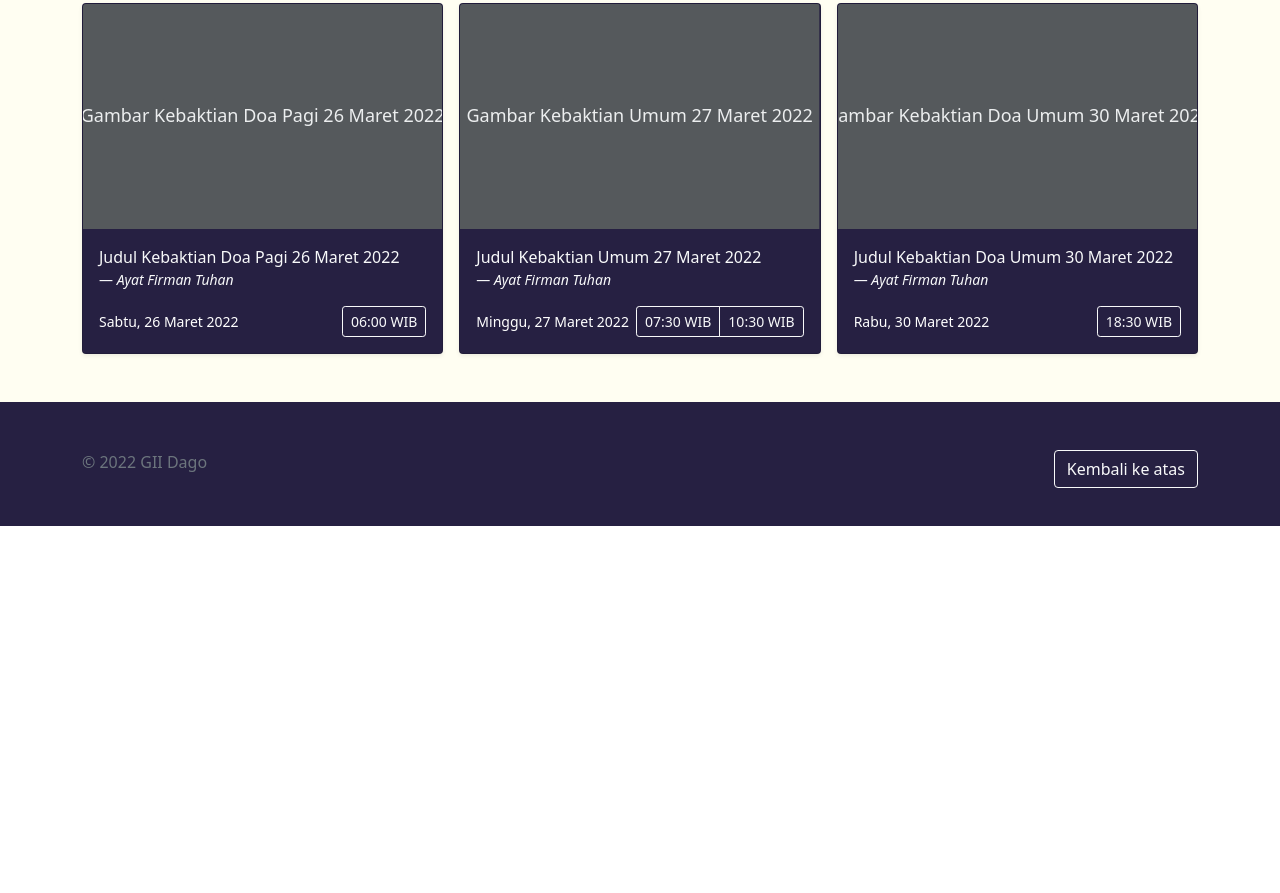
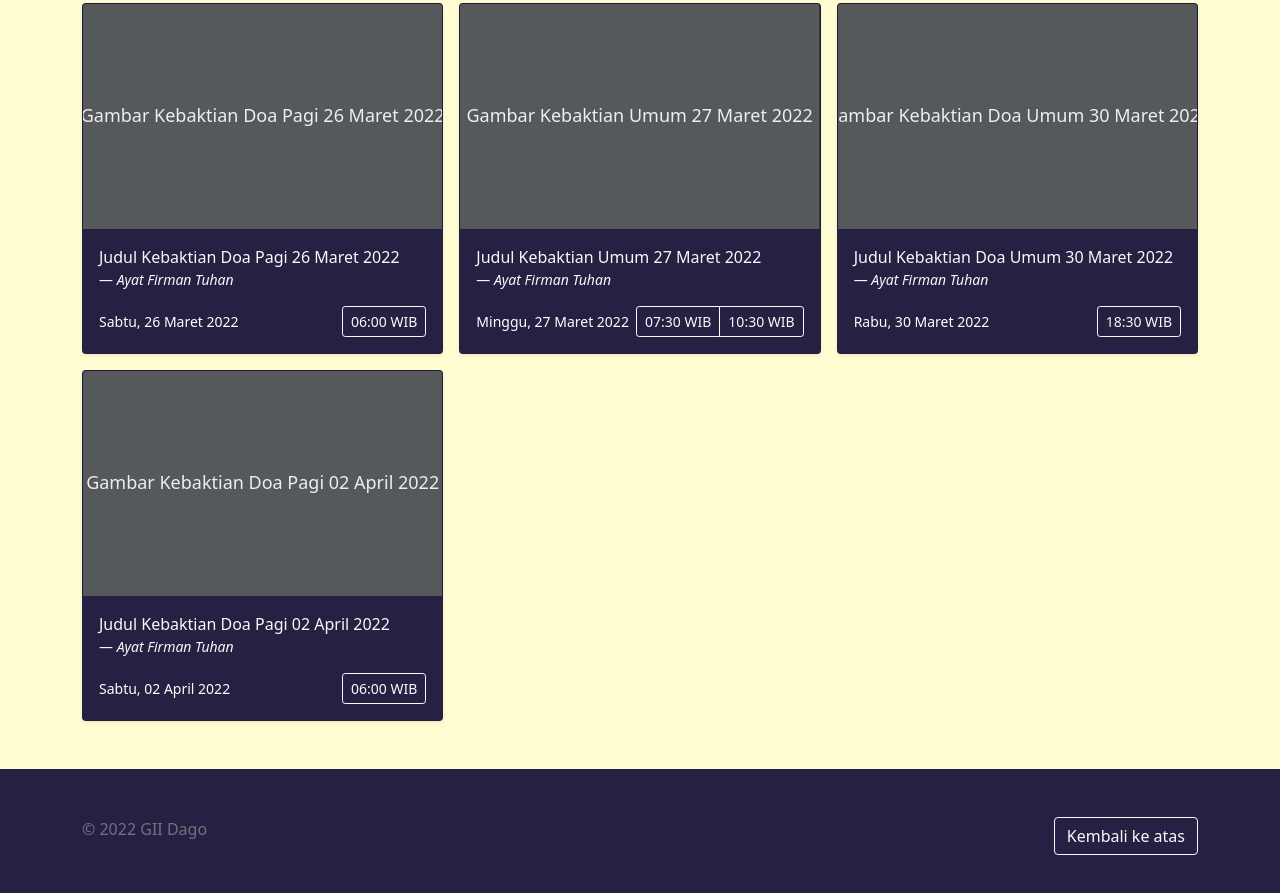
Before and after one commit to ahaumedia/giidago, a plain HTML site: page dashboard.html in a window 1280 px wide. Shown: the part 680-1573 px from the top of the page. Before the commit the page ends 1206 px from the top, so only its background shows below. Drawn offline with Linux system fonts and the light colour scheme.

Commit message:
Add files via upload
color correction

```diff
--- a/dashboard.html
+++ b/dashboard.html
@@ -35,7 +35,7 @@
       }
 
       .gii-card{
-        background-color: #7e6fbd;
+        background-color: #fffdd1;
       }
 
       .gii-ivory{
@@ -226,7 +226,7 @@
   </div>
   <!-- Modal tiket end-->
 
-  <div class="album py-5 gii-ivory text-light">
+  <div class="album py-5 gii-card text-light">
     <div class="container">
 
       <div class="row row-cols-1 row-cols-sm-2 row-cols-md-3 g-3">
@@ -283,6 +283,23 @@
           </div>
         </div>
 
+        <div class="col">
+          <div class="card shadow-sm gii-body">
+            <svg class="bd-placeholder-img card-img-top" width="100%" height="225" xmlns="http://www.w3.org/2000/svg" role="img" aria-label="Placeholder: Thumbnail" preserveAspectRatio="xMidYMid slice" focusable="false"><title>Placeholder</title><rect width="100%" height="100%" fill="#55595c"/><text x="50%" y="50%" fill="#eceeef" dy=".3em">Gambar Kebaktian Doa Pagi 02 April 2022</text></svg>
+
+            <div class="card-body">
+              <p class="card-text">Judul Kebaktian Doa Pagi 02 April 2022</p>
+              <footer class="blockquote-footer text-light"><cite title="SubJudul">Ayat Firman Tuhan</cite></footer>
+              <div class="d-flex justify-content-between align-items-center">
+                <small class="text-white">Sabtu, 02 April 2022</small>
+                <div class="btn-group">
+                  <button type="button" class="btn btn-sm btn-outline-light">06:00 WIB</button>
+                </div>
+              </div>
+            </div>
+          </div>
+        </div>
+
       </div>
     </div>
   </div>
```
Also changed, not shown: index.html (+8 -3 lines).
